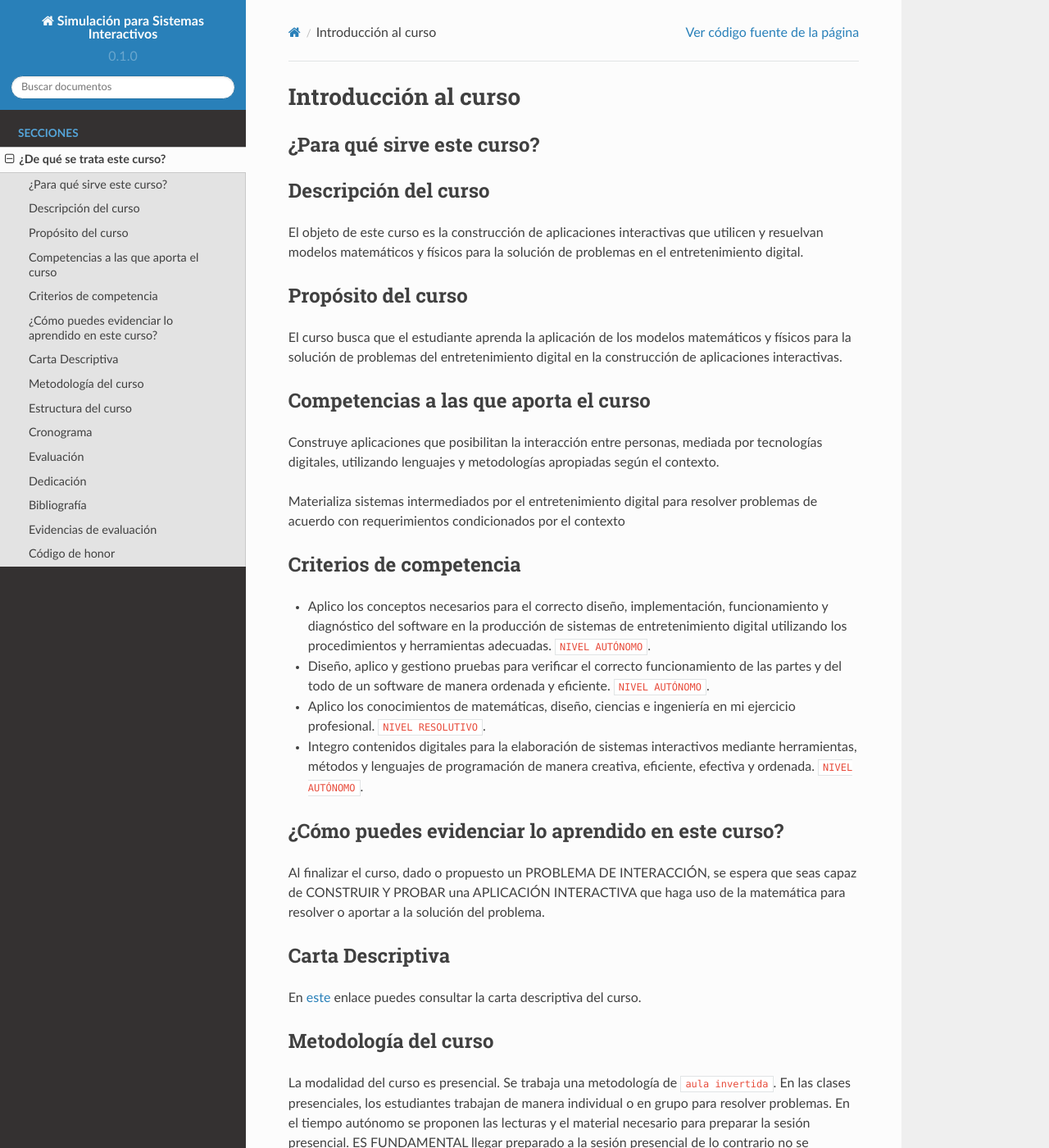
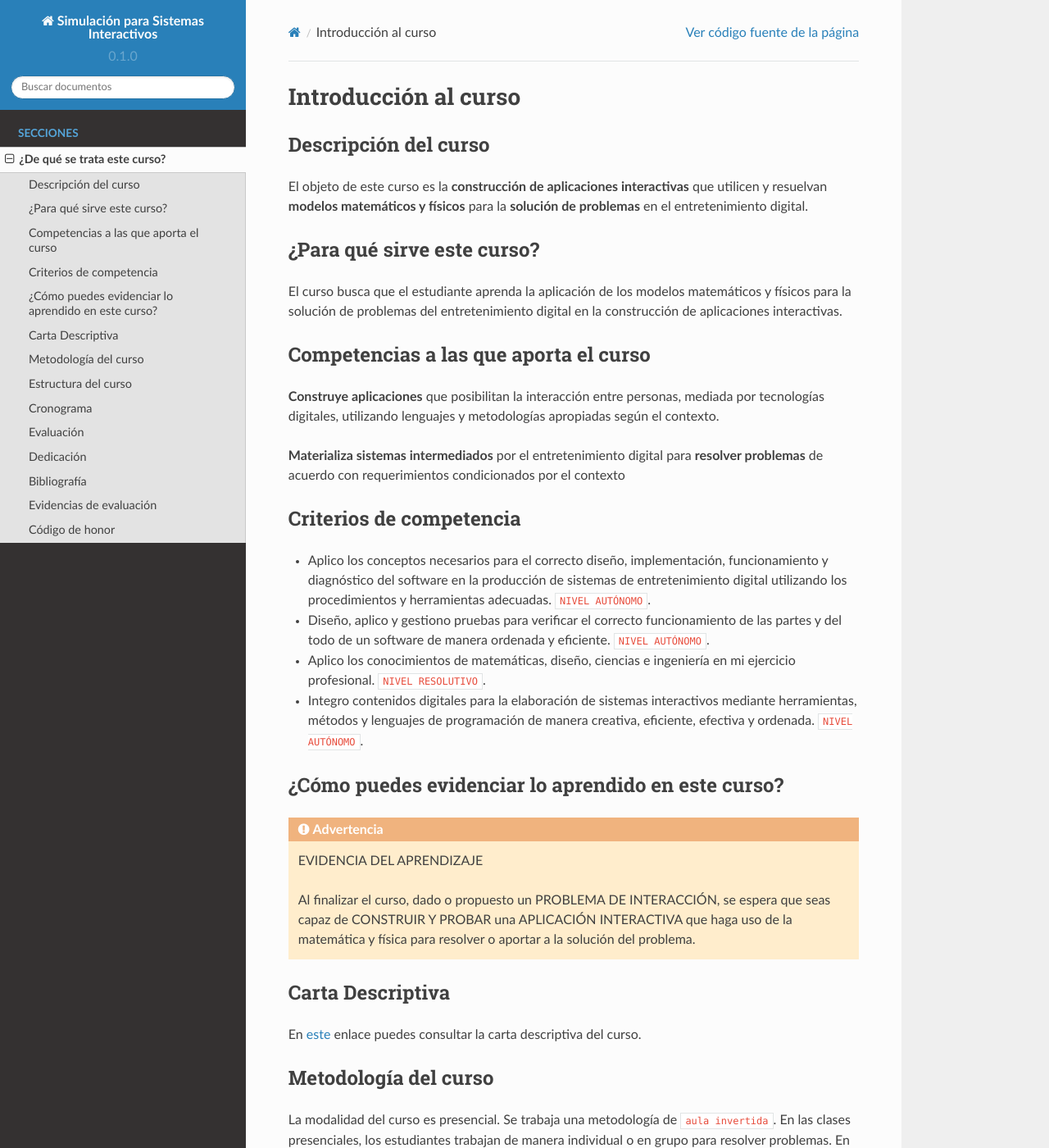
Before and after one commit to mgarcial/SimulacionInteractivos, a Sphinx documentation site: the page built from docs/_intro/intro.rst, in a window 1280 px wide and 1400 px high. Shown: the whole window at 82% size. Built offline with Sphinx 7.4.7 and the Read the Docs theme 2.0.0, drawn with Linux system fonts in a browser that asks for light colours; pages that are not in the unit, such as notebooks, are missing from menus.

Commit message:
update intro and add carta descriptiva 2022-20

```diff
--- a/docs/_intro/intro.rst
+++ b/docs/_intro/intro.rst
@@ -1,20 +1,15 @@
 Introducción al curso
 =======================
-
-¿Para qué sirve este curso?
------------------------------
-
 
 Descripción del curso
 ----------------------
 
-El objeto de este curso es la construcción de aplicaciones interactivas
-que utilicen y resuelvan modelos matemáticos y físicos para la solución de problemas
+El objeto de este curso es la **construcción de aplicaciones interactivas**
+que utilicen y resuelvan **modelos matemáticos y físicos** para la **solución de problemas**
 en el entretenimiento digital.
 
-
-Propósito del curso
----------------------
+¿Para qué sirve este curso?
+-----------------------------
 
 El curso busca que el estudiante aprenda la aplicación de los modelos matemáticos
 y físicos para la solución de problemas del entretenimiento digital en la construcción
@@ -23,11 +18,11 @@ de aplicaciones interactivas.
 Competencias a las que aporta el curso
 ---------------------------------------
 
-Construye aplicaciones que posibilitan la interacción entre personas, mediada por
+**Construye aplicaciones** que posibilitan la interacción entre personas, mediada por
 tecnologías digitales, utilizando lenguajes y metodologías apropiadas según el contexto.
 
-Materializa sistemas intermediados por el entretenimiento digital para resolver problemas
-de acuerdo con requerimientos condicionados por el contexto
+**Materializa sistemas intermediados** por el entretenimiento digital para
+**resolver problemas** de acuerdo con requerimientos condicionados por el contexto
 
 Criterios de competencia
 ---------------------------
@@ -46,9 +41,11 @@ Criterios de competencia
 ¿Cómo puedes evidenciar lo aprendido en este curso?
 -----------------------------------------------------
 
-Al finalizar el curso, dado o propuesto un PROBLEMA DE INTERACCIÓN, se espera que seas capaz
-de CONSTRUIR Y PROBAR una APLICACIÓN INTERACTIVA que haga uso de la matemática para resolver
-o aportar a la solución del problema.
+.. warning:: EVIDENCIA DEL APRENDIZAJE
+
+  Al finalizar el curso, dado o propuesto un PROBLEMA DE INTERACCIÓN, se espera que seas capaz
+  de CONSTRUIR Y PROBAR una APLICACIÓN INTERACTIVA que haga uso de la matemática y física
+  para resolver o aportar a la solución del problema.
 
 Carta Descriptiva
 -------------------
--- a/docs/index.rst
+++ b/docs/index.rst
@@ -9,14 +9,12 @@ Créditos y horas totales del curso: 2 créditos - 96 horas totales
 
 
 .. toctree::
-   :maxdepth: 3
+   :maxdepth: 2
    :caption: SECCIONES
 
    ¿De qué se trata este curso? <_intro/intro>
    ¿Cómo aprender a aprender? <_intro/learning>
    ¿Qué herramientas necesitas? <_intro/tools>
-   Introducción al control de versión <_intro/introGit>
-   Trabajo en equipo <_intro/gitWorkflow>
 
 ..
    Unidad 1: Arquitectura del computador <_unidad1/unidad1>
```
Also changed, not shown: 1 other file.
